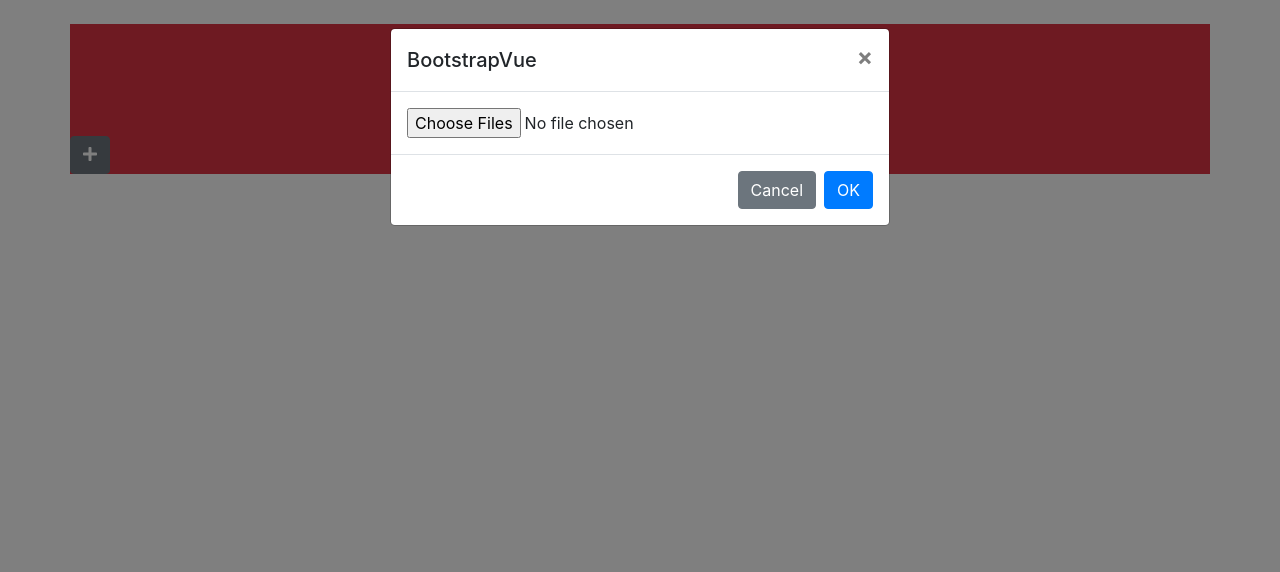
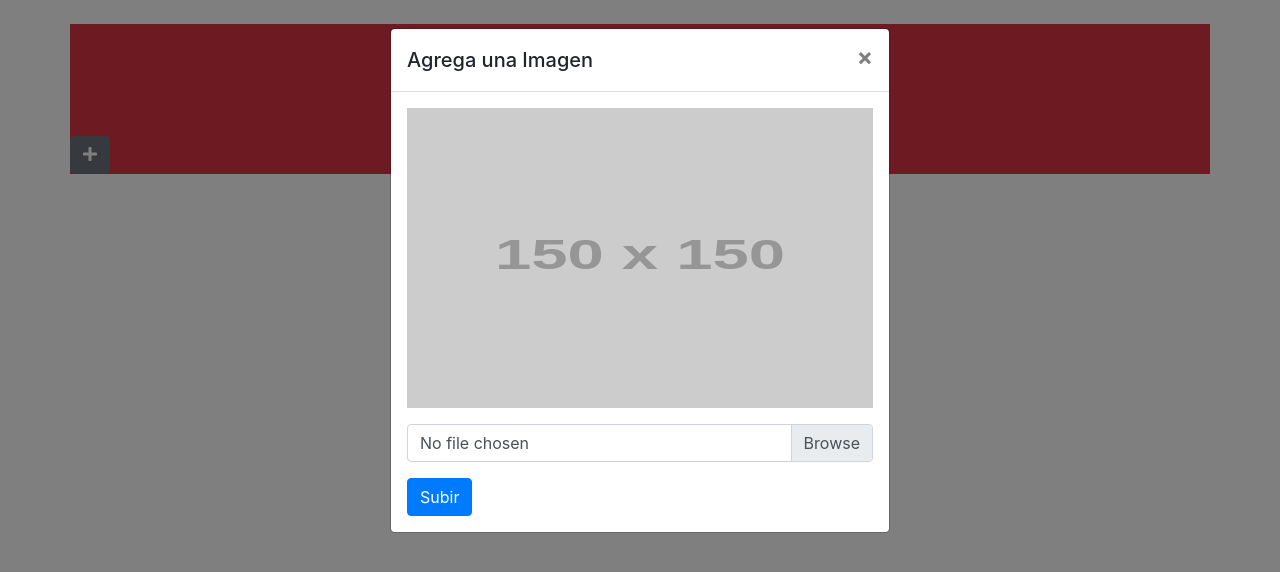
Before and after one commit to santypa/Galeria-imagenes-Vue, a Vue app: page / in a window 1280 px wide. Both pictures are taken after a click on the button 90 px from the left and 155 px from the top of the page. Shown: the top 572 px of the page. Built offline with nearby package versions, Linux system fonts and the light colour scheme.

Commit message:
previsualizar imagen

```diff
--- a/src/components/AddImage.vue
+++ b/src/components/AddImage.vue
@@ -2,14 +2,22 @@
   <div id="addimage">
     <b-button v-b-modal.modal-1><font-awesome-icon :icon="myIcon"/></b-button>
 
-    <b-modal id="modal-1" title="BootstrapVue">
-      <input
-        type="file"
-        @change="previewFiles"
-        multiple
-        tabindex="-1"
-        accept="image/jpeg, image/png, image/jpg, image/gif"
-      />
+    <b-modal id="modal-1" title="Agrega una Imagen" hide-footer>
+      <img :src="image" id="image" alt="tu imagen" />
+      <form @submit="onSubmit">
+        <b-form-group>
+          <b-form-file
+            type="file"
+            ref="input_img"
+            v-model="form.file"
+            @change="previewFiles"
+            multiple
+            tabindex="-1"
+            accept="image/jpeg, image/png, image/jpg, image/gif"
+          ></b-form-file>
+        </b-form-group>
+        <b-button type="submit" variant="primary">Subir</b-button>
+      </form>
     </b-modal>
   </div>
 </template>
@@ -22,18 +30,32 @@
   data() {
     return {
       myIcon: faPlus,
+      form: {
+        file: "",
+      },
+      image: "https://via.placeholder.com/150",
     };
   },
   components: {
     FontAwesomeIcon,
   },
   methods: {
-    previewFiles(event) {
-      // process your files, read as DataUrl or upload...
-      console.log(event.target.files);
+    previewFiles(e) {
+      const file = e.target.files[0];
+      this.image = URL.createObjectURL(file);
+    },
+    onSubmit(e) {
+      e.preventDefault();
+      console.log(this.form.file);
     },
   },
 };
 </script>
 
-<style scoped></style>
+<style>
+#image {
+  margin-bottom: 1em;
+  width: 100%;
+  height: 300px;
+}
+</style>
```
